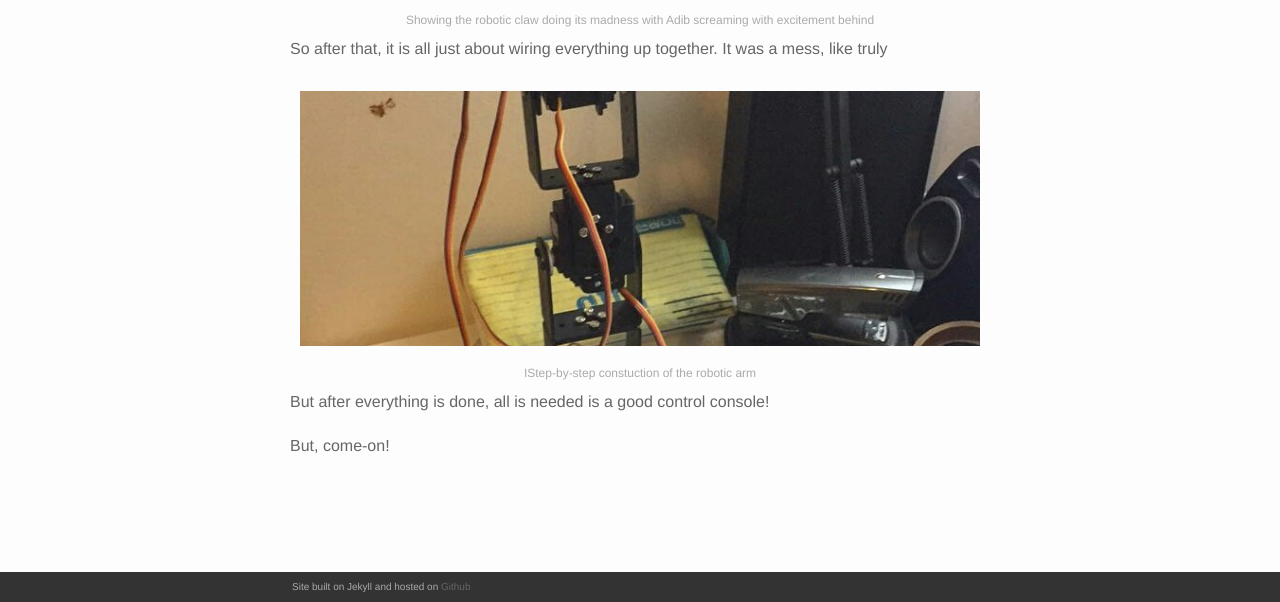
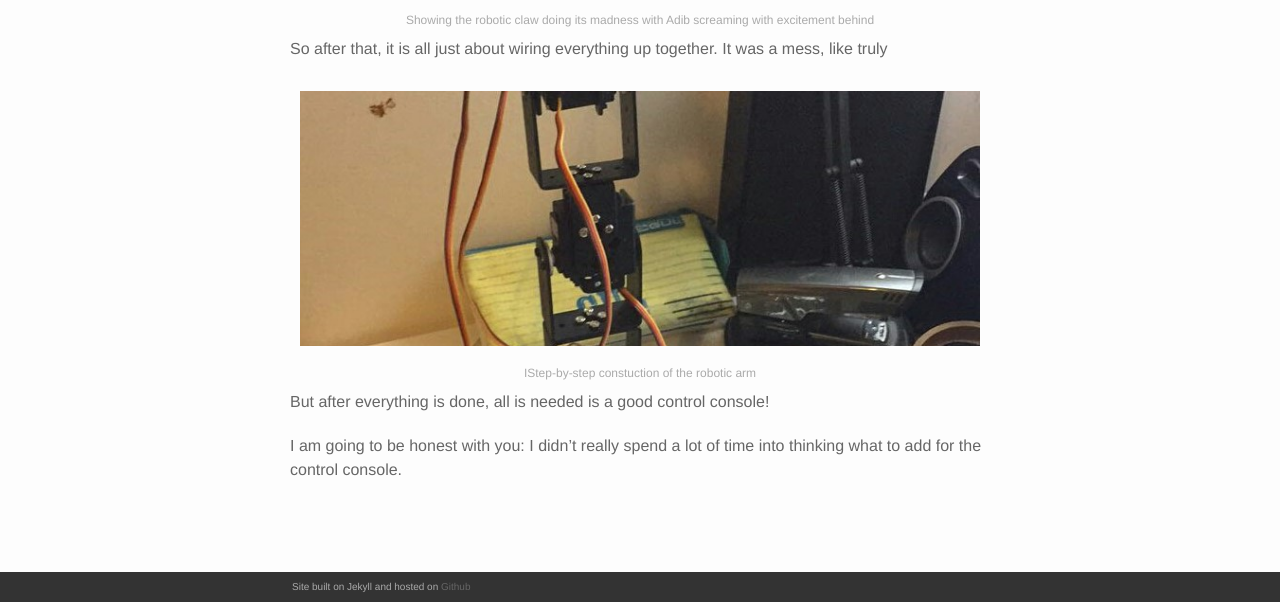
Before and after one commit to chwong1996/myhome, a Jekyll site: the page built from _portfolio/2_project.markdown, in a window 1280 px wide and 900 px high, scrolled down 899 px, cut to the strip 298-900 px from the top of the window. Built offline with Jekyll 4.4.1, drawn with Linux system fonts in a browser that asks for light colours; nearby versions of some CDN libraries.

Commit message:
Update 2_project.markdown

```diff
--- a/_portfolio/2_project.markdown
+++ b/_portfolio/2_project.markdown
@@ -35,4 +35,4 @@ So after that, it is all just about wiring everything up together. It was a mess
 </div>
 But after everything is done, all is needed is a good control console!
 
-But, come-on!
+I am going to be honest with you: I didn't really spend a lot of time into thinking what to add for the control console.
```
